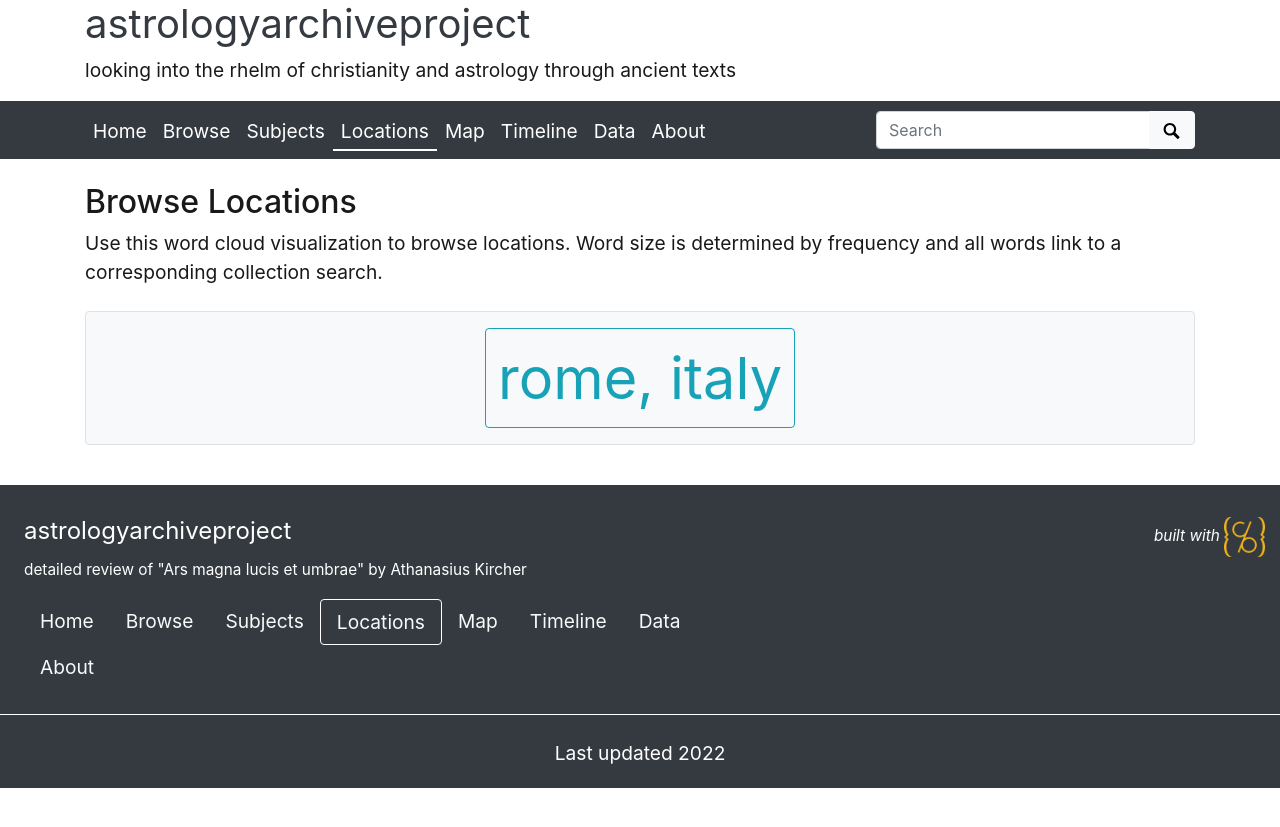
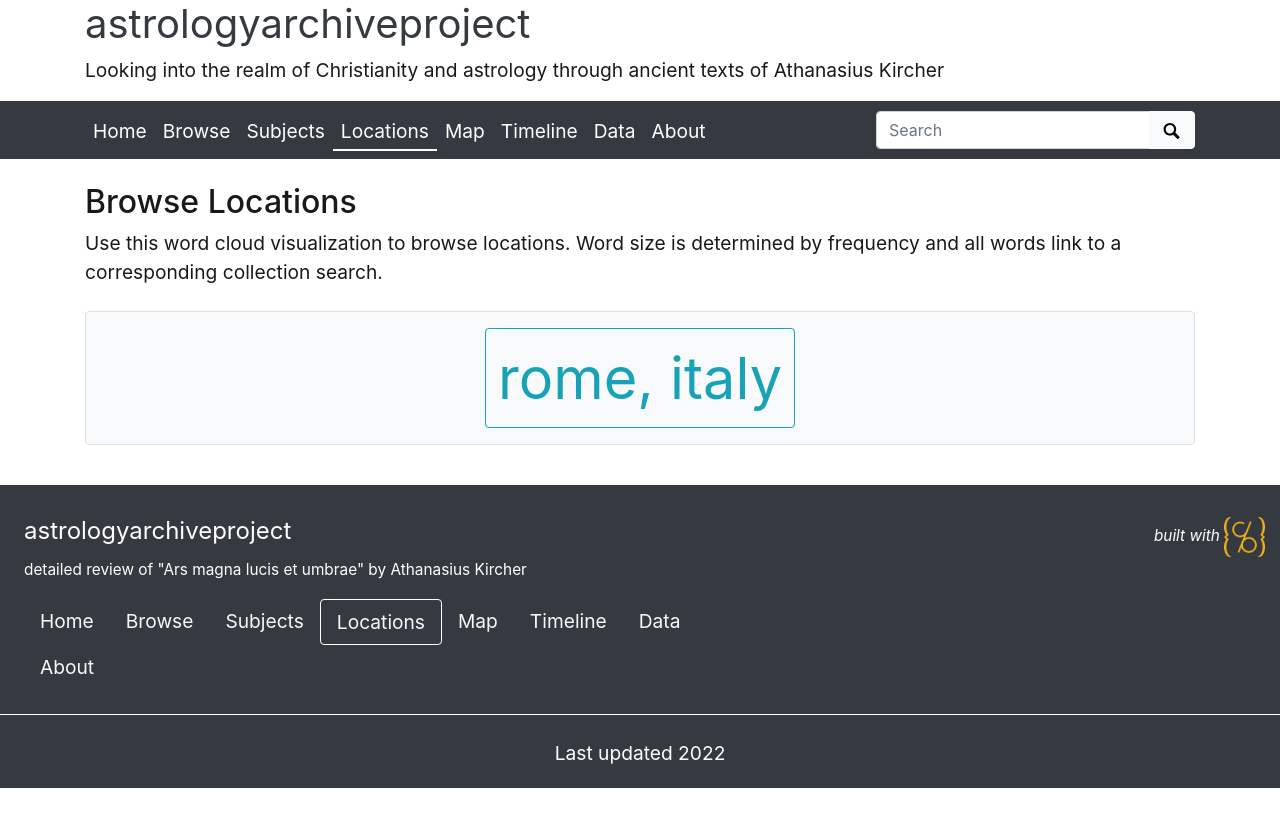
Before and after one commit to ReganSkedgell/AstrologyArchiveProject, a Jekyll site: the page built from pages/locations.md, in a window 1280 px wide. Shown: the top 827 px of the page. Built offline with Jekyll 4.4.1, drawn with Linux system fonts in a browser that asks for light colours.

Commit message:
Update _config.yml

```diff
--- a/_config.yml
+++ b/_config.yml
@@ -22,7 +22,7 @@ source-code: https://github.com/CollectionBuilder/collectionbuilder-gh
 # title of site appears in banner
 title: astrologyarchiveproject
 # tagline, a short phrase that will appear throughout the site in the top banner
-tagline: looking into the rhelm of christianity and astrology through ancient texts
+tagline: Looking into the realm of Christianity and astrology through ancient texts of Athanasius Kircher
 # description appears in meta tags and other locations
 # this description might appear in search result lists, keep around 160 characters max
 description: detailed review of "Ars magna lucis et umbrae" by Athanasius Kircher
```
